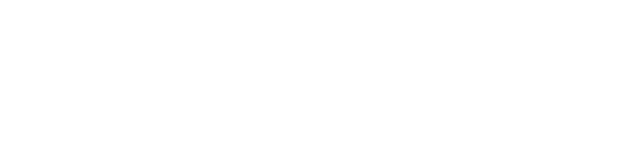
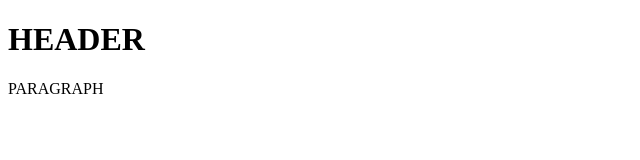
Before and after one commit to YamatoWanoKuni/git-demo-2, a plain HTML site: page index.html in a window 1280 px wide. Shown: the whole page, without its empty margins (0-640 px from the left). Drawn offline with Linux system fonts and the light colour scheme.

Commit message:
HTML ADDITION

```diff
--- a/index.html
+++ b/index.html
@@ -6,6 +6,9 @@
   <title>Git Demo Html</title>
 </head>
 <body>
-
+  <h1>HEADER</h1>
+  <main>
+    <P>PARAGRAPH</P>
+  </main>
 </body>
 </html>
```
